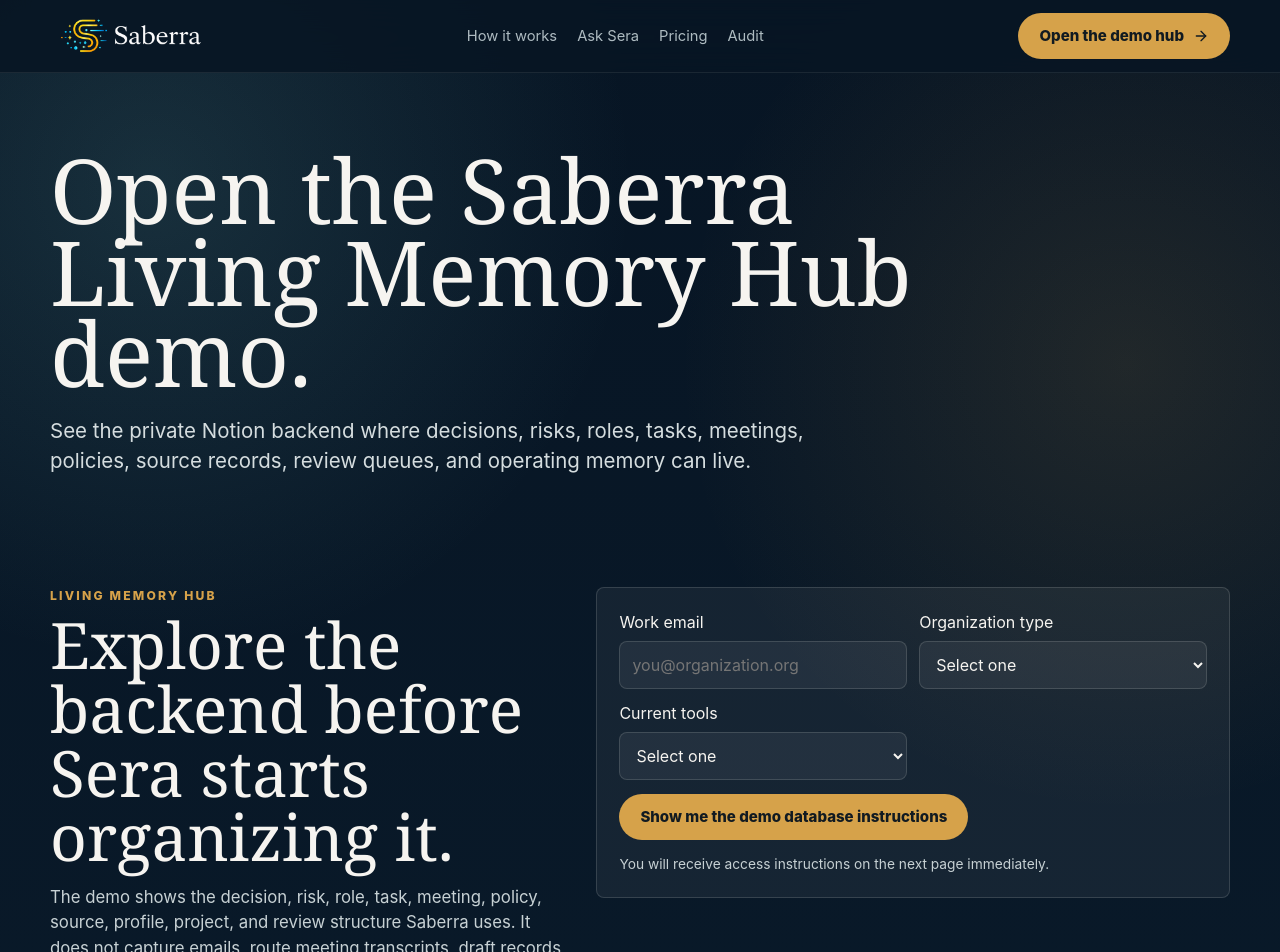
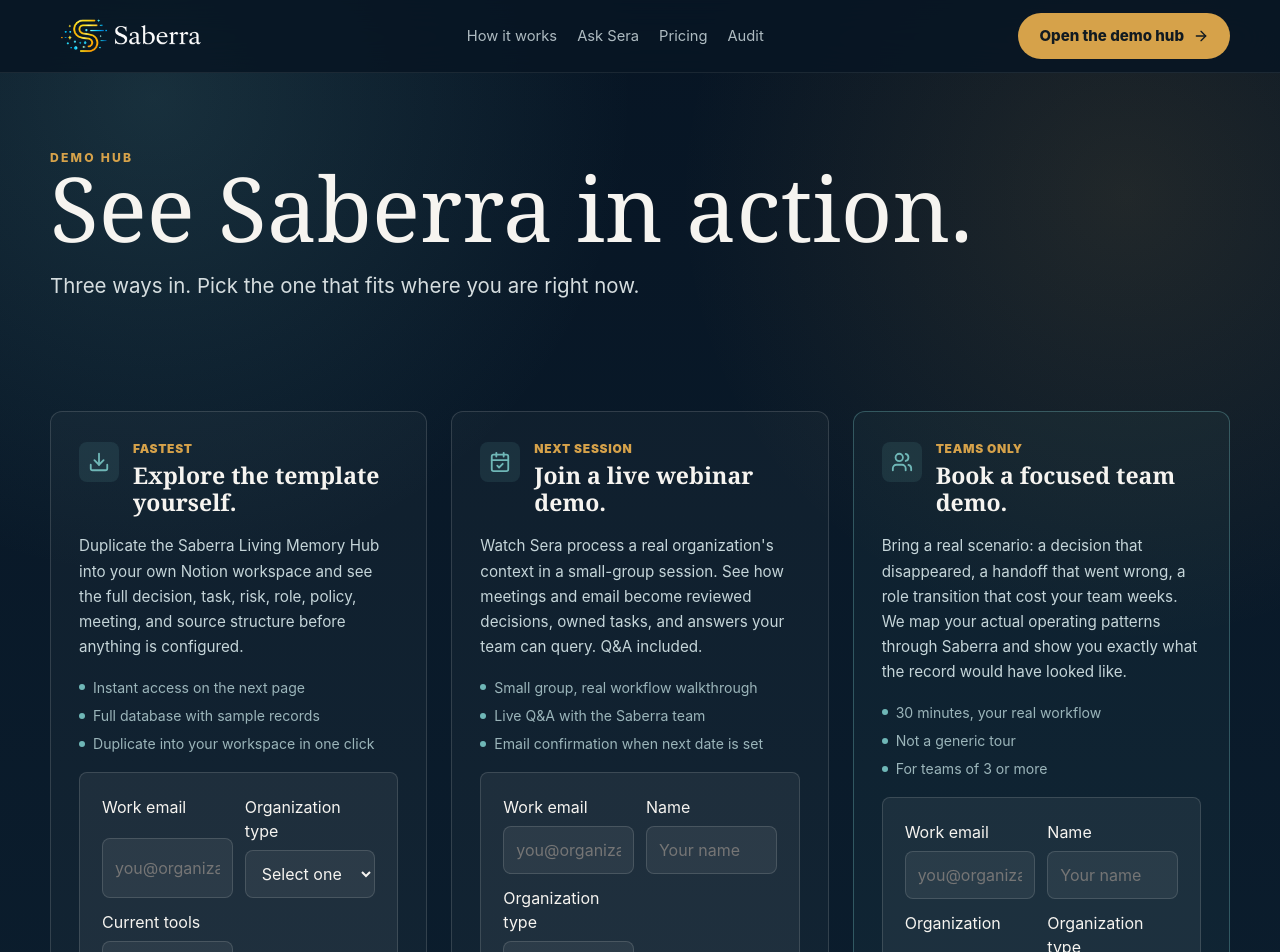
Before and after one commit to Agent5D-369/saberra, a Next.js app: page /notion-template in a window 1280 px wide. Shown: the top 952 px of the page. Built offline with nearby package versions, Linux system fonts and the light colour scheme.

Commit message:
Demo hub: three-path layout — Notion template, webinar waitlist, team demo

```diff
--- a/app/globals.css
+++ b/app/globals.css
@@ -3198,6 +3198,107 @@
 }
 
 /* ── Job Application Form ──────────────────────────────────── */
+/* ── DEMO HUB ─────────────────────────────────────────────── */
+
+.demo-hub-paths {
+  display: grid;
+  grid-template-columns: repeat(3, 1fr);
+  gap: 24px;
+  align-items: start;
+}
+
+.demo-hub-card {
+  border: 1px solid var(--line);
+  border-radius: 12px;
+  background: rgba(246, 244, 240, 0.03);
+  padding: 28px;
+  display: flex;
+  flex-direction: column;
+  gap: 18px;
+}
+
+.demo-hub-card-featured {
+  border-color: rgba(111, 183, 183, 0.35);
+  background: rgba(111, 183, 183, 0.05);
+}
+
+.demo-hub-card-header {
+  display: flex;
+  align-items: flex-start;
+  gap: 14px;
+}
+
+.demo-hub-icon {
+  flex-shrink: 0;
+  display: flex;
+  align-items: center;
+  justify-content: center;
+  width: 40px;
+  height: 40px;
+  border-radius: 8px;
+  background: rgba(111, 183, 183, 0.12);
+  color: var(--teal-soft);
+  margin-top: 2px;
+}
+
+.demo-hub-label {
+  color: var(--gold);
+  font-size: 0.75rem;
+  font-weight: 900;
+  letter-spacing: 0.06em;
+  text-transform: uppercase;
+  margin-bottom: 4px;
+}
+
+.demo-hub-card h2 {
+  margin: 0;
+  color: var(--paper);
+  font-size: clamp(1.15rem, 1.8vw, 1.45rem);
+  line-height: 1.15;
+}
+
+.demo-hub-card > p {
+  color: #c5d5d9;
+  font-size: 0.95rem;
+  line-height: 1.65;
+  margin: 0;
+}
+
+.demo-hub-checklist {
+  list-style: none;
+  padding: 0;
+  margin: 0;
+  display: flex;
+  flex-direction: column;
+  gap: 7px;
+}
+
+.demo-hub-checklist li {
+  display: flex;
+  align-items: center;
+  gap: 8px;
+  color: #9bb5ba;
+  font-size: 0.88rem;
+}
+
+.demo-hub-checklist li::before {
+  content: "";
+  flex-shrink: 0;
+  width: 6px;
+  height: 6px;
+  border-radius: 50%;
+  background: var(--teal-soft);
+}
+
+@media (max-width: 960px) {
+  .demo-hub-paths {
+    grid-template-columns: 1fr;
+    max-width: 600px;
+    margin: 0 auto;
+  }
+}
+
+
 .job-form {
   display: flex;
   flex-direction: column;
--- a/app/notion-template/page.tsx
+++ b/app/notion-template/page.tsx
@@ -1,77 +1,110 @@
 import type { Metadata } from "next";
-import { NotionTemplateGateForm, TemplateDeliveryCard } from "@/components/LeadForms";
-import { SectionHeader } from "@/components/UI";
-import { DatabaseMapVisual, NotionTemplateVisual, NotionWorkspaceVisual } from "@/components/VisualPanels";
+import Link from "next/link";
+import { ArrowRight, CalendarCheck, Download, Users } from "lucide-react";
+import { DemoRequestForm, NotionTemplateGateForm, WebinarWaitlistForm } from "@/components/LeadForms";
 
 export const metadata: Metadata = {
-  title: "Saberra Living Memory Hub Demo",
+  title: "Open the Demo Hub | Saberra",
   description:
-    "Access the Saberra Living Memory Hub demo in Notion and learn how to duplicate it into your own workspace.",
+    "Three ways to see Saberra in action: explore the Notion template yourself, join a live webinar, or book a focused team demo.",
   alternates: { canonical: "/notion-template" }
 };
 
-export default function NotionTemplatePage() {
+export default function DemoHubPage() {
   return (
     <main>
       <section className="page-hero">
         <div className="container">
-          <h1>Open the Saberra Living Memory Hub demo.</h1>
+          <div className="eyebrow">Demo hub</div>
+          <h1>See Saberra in action.</h1>
           <p>
-            See the private Notion backend where decisions, risks, roles, tasks, meetings, policies, source records,
-            review queues, and operating memory can live.
+            Three ways in. Pick the one that fits where you are right now.
           </p>
         </div>
       </section>
+
+      {/* ── THREE-PATH CHOOSER ─────────────────────────────────── */}
       <section className="section tight">
-        <div className="container split">
+        <div className="container demo-hub-paths">
+
+          {/* Path 1 — Notion template */}
+          <div className="demo-hub-card" id="notion-template">
+            <div className="demo-hub-card-header">
+              <span className="demo-hub-icon"><Download size={22} aria-hidden="true" /></span>
               <div>
-            <SectionHeader eyebrow="Living Memory Hub" title="Explore the backend before Sera starts organizing it.">
-              The demo shows the decision, risk, role, task, meeting, policy, source, profile, project, and review
-              structure Saberra uses. It does not capture emails, route meeting transcripts, draft records, manage
-              review, or let your team ask Sera for sourced answers until Saberra is configured.
-            </SectionHeader>
-            <article className="card challenge-card">
-              <h3>Duplicate it in the easiest possible way.</h3>
+                <div className="demo-hub-label">Fastest</div>
+                <h2 className="serif">Explore the template yourself.</h2>
+              </div>
+            </div>
             <p>
-                Submit the short form, open the demo database, use Notion&apos;s duplicate control to copy it into your
-                workspace, then duplicate that local copy again if you want a clean version with no sample records.
+              Duplicate the Saberra Living Memory Hub into your own Notion workspace and see the full
+              decision, task, risk, role, policy, meeting, and source structure before anything is configured.
             </p>
-            </article>
-            <NotionTemplateVisual />
-          </div>
+            <ul className="demo-hub-checklist">
+              <li>Instant access on the next page</li>
+              <li>Full database with sample records</li>
+              <li>Duplicate into your workspace in one click</li>
+            </ul>
             <NotionTemplateGateForm />
           </div>
-      </section>
-      <section className="section tight">
-        <div className="container">
-          <div className="grid-3">
-            {[
-              ["Demo database access", "Open the working Living Memory Hub with sample decisions, tasks, risks, roles, policies, meetings, people, sources, and review queues."],
-              ["Local duplication", "Copy the hub into your own Notion workspace so you can inspect, edit, and test the structure."],
-              ["Clean database option", "Duplicate your local copy again, remove the sample records, and keep the original demo copy as a reference."]
-            ].map(([title, copy]) => (
-              <article className="card" key={title}>
-                <h3>{title}</h3>
-                <p>{copy}</p>
-              </article>
-            ))}
+
+          {/* Path 2 — Webinar */}
+          <div className="demo-hub-card" id="webinar">
+            <div className="demo-hub-card-header">
+              <span className="demo-hub-icon"><CalendarCheck size={22} aria-hidden="true" /></span>
+              <div>
+                <div className="demo-hub-label">Next session</div>
+                <h2 className="serif">Join a live webinar demo.</h2>
               </div>
             </div>
-      </section>
-      <section className="section tight">
-        <div className="container">
-          <DatabaseMapVisual />
+            <p>
+              Watch Sera process a real organization&apos;s context in a small-group session. See how meetings and
+              email become reviewed decisions, owned tasks, and answers your team can query. Q&amp;A included.
+            </p>
+            <ul className="demo-hub-checklist">
+              <li>Small group, real workflow walkthrough</li>
+              <li>Live Q&amp;A with the Saberra team</li>
+              <li>Email confirmation when next date is set</li>
+            </ul>
+            <WebinarWaitlistForm />
+          </div>
+
+          {/* Path 3 — Team demo */}
+          <div className="demo-hub-card demo-hub-card-featured" id="team-demo">
+            <div className="demo-hub-card-header">
+              <span className="demo-hub-icon"><Users size={22} aria-hidden="true" /></span>
+              <div>
+                <div className="demo-hub-label">Teams only</div>
+                <h2 className="serif">Book a focused team demo.</h2>
+              </div>
+            </div>
+            <p>
+              Bring a real scenario: a decision that disappeared, a handoff that went wrong, a role transition
+              that cost your team weeks. We map your actual operating patterns through Saberra and show you
+              exactly what the record would have looked like.
+            </p>
+            <ul className="demo-hub-checklist">
+              <li>30 minutes, your real workflow</li>
+              <li>Not a generic tour</li>
+              <li>For teams of 3 or more</li>
+            </ul>
+            <DemoRequestForm />
+          </div>
 
         </div>
       </section>
+
+      {/* ── BOTTOM NUDGE ──────────────────────────────────────── */}
       <section className="section tight">
-        <div className="container">
-          <NotionWorkspaceVisual />
+        <div className="container" style={{ textAlign: "center", maxWidth: 560 }}>
+          <p style={{ color: "#9bb5ba", fontSize: "0.95rem" }}>
+            Not sure which fits? Start with the Notion template. It takes 2 minutes and you can book a team demo after.
+          </p>
+          <div className="cta-row" style={{ justifyContent: "center", marginTop: 18 }}>
+            <Link className="btn btn-secondary" href="#notion-template">
+              Explore the template <ArrowRight size={15} aria-hidden="true" />
+            </Link>
           </div>
-      </section>
-      <section className="section tight">
-        <div className="container" style={{ maxWidth: 640 }}>
-          <TemplateDeliveryCard />
         </div>
       </section>
     </main>
--- a/components/LeadForms.tsx
+++ b/components/LeadForms.tsx
@@ -194,6 +194,24 @@
   );
 }
 
+export function WebinarWaitlistForm() {
+  return (
+    <FormShell
+      action={formspreeForms.webinarDemo}
+      name="Webinar Demo Waitlist"
+      redirectPath="/demo-thank-you"
+      submitLabel="Save my spot"
+      formNote="We run small-group sessions so we can answer real questions. You will get an email when the next date is confirmed."
+    >
+      <div className="form-grid">
+        <TextField field={{ label: "Work email", name: "email", type: "email", required: true, placeholder: "you@organization.org" }} />
+        <TextField field={{ label: "Name", name: "name", type: "text", required: true, placeholder: "Your name" }} />
+        <SegmentField />
+      </div>
+    </FormShell>
+  );
+}
+
 export function FoundingAccessForm() {
   return (
     <FormShell
--- a/lib/site.ts
+++ b/lib/site.ts
@@ -10,7 +10,8 @@
   demoRequest: "https://formspree.io/f/xdavarvv",
   foundingAccess: "https://formspree.io/f/mqeoevor",
   partnerReferral: "https://formspree.io/f/mvznqrkv",
-  jobApplication: "https://formspree.io/f/xwvjnnpv"
+  jobApplication: "https://formspree.io/f/xwvjnnpv",
+  webinarDemo: "https://formspree.io/f/mqeodvvz"
 };
 
 export const navItems = [
```
Lines whose indentation alone changed are shown as unchanged.
